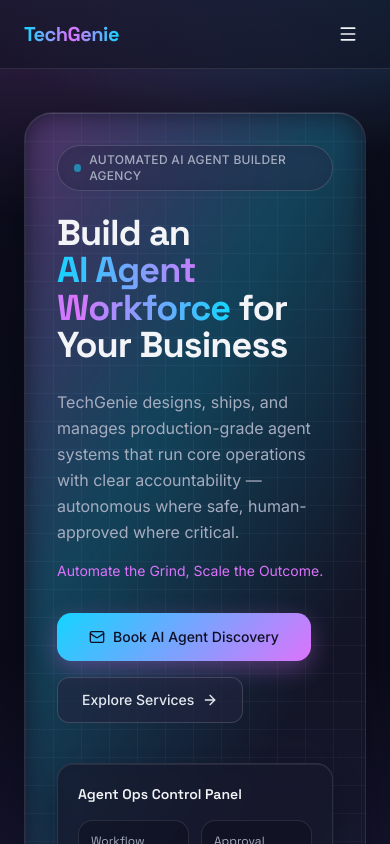
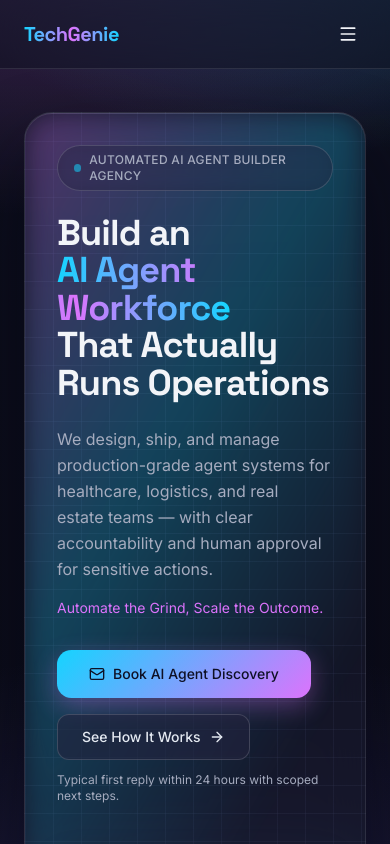
Before and after one commit to Horlahmee/TechGenie, a Next.js app in the folder website-v0/: page / in a window 390 px wide. Shown: the top 844 px of the page. Built offline with nearby package versions, Linux system fonts and the light colour scheme.

Commit message:
website-v0: conversion polish pass (clearer hero promise, stronger CTA flow, mobile readability)

```diff
--- a/website-v0/components/cta-section.tsx
+++ b/website-v0/components/cta-section.tsx
@@ -1,4 +1,4 @@
-import { Mail } from "lucide-react"
+import { Mail, ArrowRight } from "lucide-react"
 import { SectionWrapper } from "@/components/section-wrapper"
 import { EmailCTA } from "@/components/email-cta"
 
@@ -15,15 +15,22 @@ export function CTASection() {
         </h2>
 
         <p className="mt-4 font-body text-lg leading-relaxed text-muted-foreground">
-          Tell us what you need. We will scope the right solution and get back
-          to you within 24 hours with a clear plan and timeline.
+          Share your workflow bottleneck and target outcome. We’ll return a practical
+          implementation plan with clear scope and timeline.
         </p>
 
         <div className="mt-8 flex flex-col items-center gap-4 sm:flex-row sm:justify-center">
-          <EmailCTA location="final-cta" size="lg">
+          <EmailCTA location="final-cta" size="lg" className="tg-btn-primary">
             <Mail className="mr-2 h-4 w-4" />
-Book AI Agent Discovery
+            Book AI Agent Discovery
           </EmailCTA>
+          <a
+            href="#services"
+            className="inline-flex items-center gap-2 rounded-xl border border-white/15 bg-secondary/60 px-6 py-3 font-body text-sm font-medium text-secondary-foreground transition-colors duration-200 hover:bg-secondary/80"
+          >
+            Review Service Options
+            <ArrowRight className="h-4 w-4" aria-hidden="true" />
+          </a>
         </div>
 
         <p className="mt-6 font-body text-sm text-muted-foreground">
--- a/website-v0/components/hero-section.tsx
+++ b/website-v0/components/hero-section.tsx
@@ -21,13 +21,13 @@ export function HeroSection() {
                 </span>
               </div>
 
-              <h1 className="max-w-3xl text-balance font-sans text-4xl font-bold leading-[1.04] tracking-tight md:text-6xl lg:text-7xl">
-                Build an <span className="tg-gradient-text">AI Agent Workforce</span> for Your Business
+              <h1 className="max-w-3xl text-balance font-sans text-4xl font-bold leading-[1.04] tracking-tight md:text-[62px] lg:text-7xl">
+                Build an <span className="tg-gradient-text">AI Agent Workforce</span> That Actually Runs Operations
               </h1>
 
               <p className="mt-6 max-w-2xl text-pretty font-body text-base leading-relaxed text-muted-foreground md:text-lg">
-                TechGenie designs, ships, and manages production-grade agent systems that run core operations with
-                clear accountability — autonomous where safe, human-approved where critical.
+                We design, ship, and manage production-grade agent systems for healthcare,
+                logistics, and real estate teams — with clear accountability and human approval for sensitive actions.
               </p>
 
               <p className="mt-4 font-body text-sm text-accent">
@@ -40,13 +40,17 @@ export function HeroSection() {
                   Book AI Agent Discovery
                 </EmailCTA>
                 <a
-                  href="#services"
+                  href="#process"
                   className="inline-flex items-center gap-2 rounded-xl border border-white/15 bg-secondary/60 px-6 py-3 font-body text-sm font-medium text-secondary-foreground transition-colors duration-200 hover:bg-secondary/80 focus-visible:outline-none focus-visible:ring-2 focus-visible:ring-ring focus-visible:ring-offset-2 focus-visible:ring-offset-background"
                 >
-                  Explore Services
+                  See How It Works
                   <ArrowRight className="h-4 w-4" aria-hidden="true" />
                 </a>
               </div>
+
+              <p className="mt-3 font-body text-xs text-muted-foreground">
+                Typical first reply within 24 hours with scoped next steps.
+              </p>
             </div>
 
             <div className="space-y-4">
```
